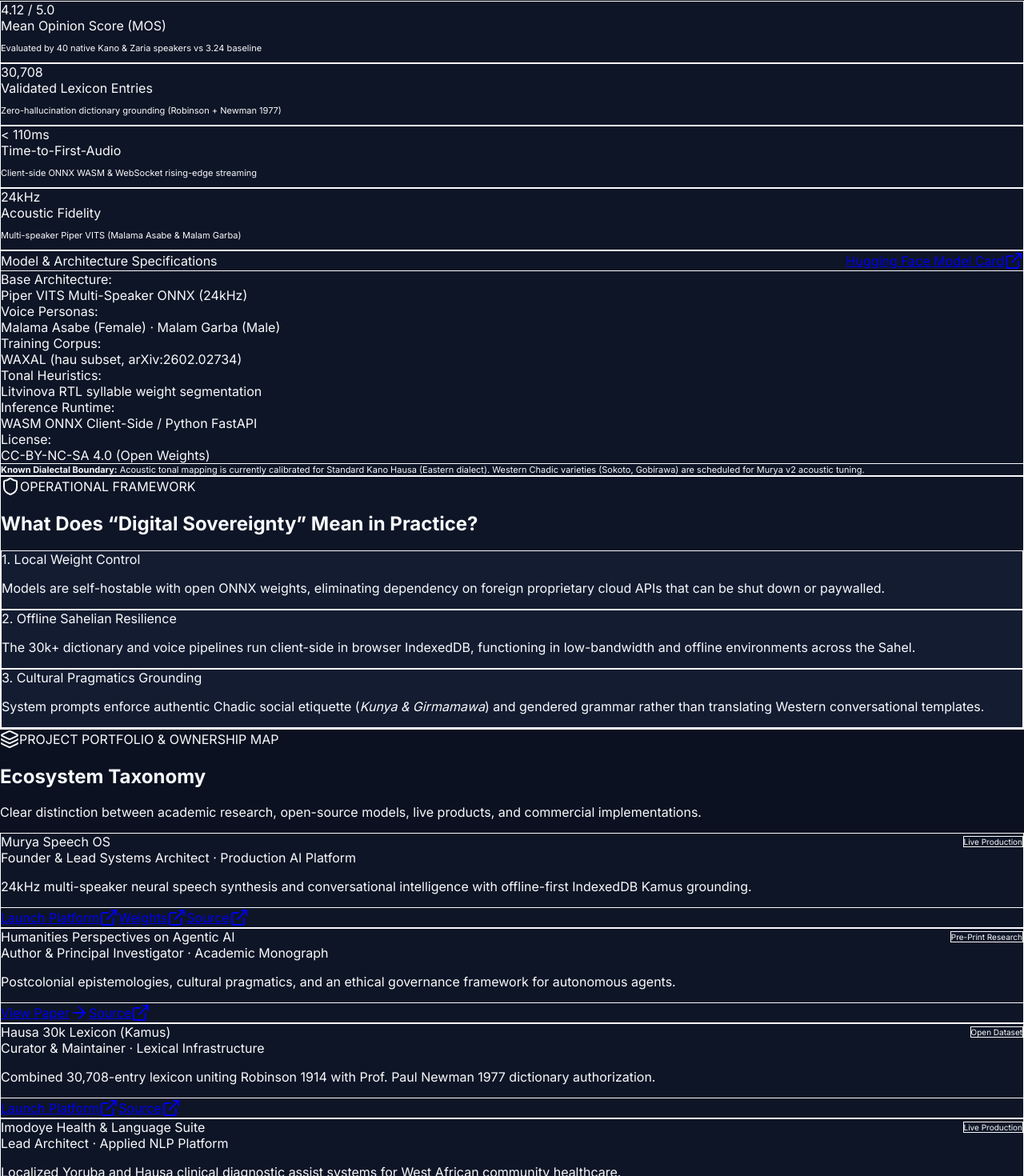
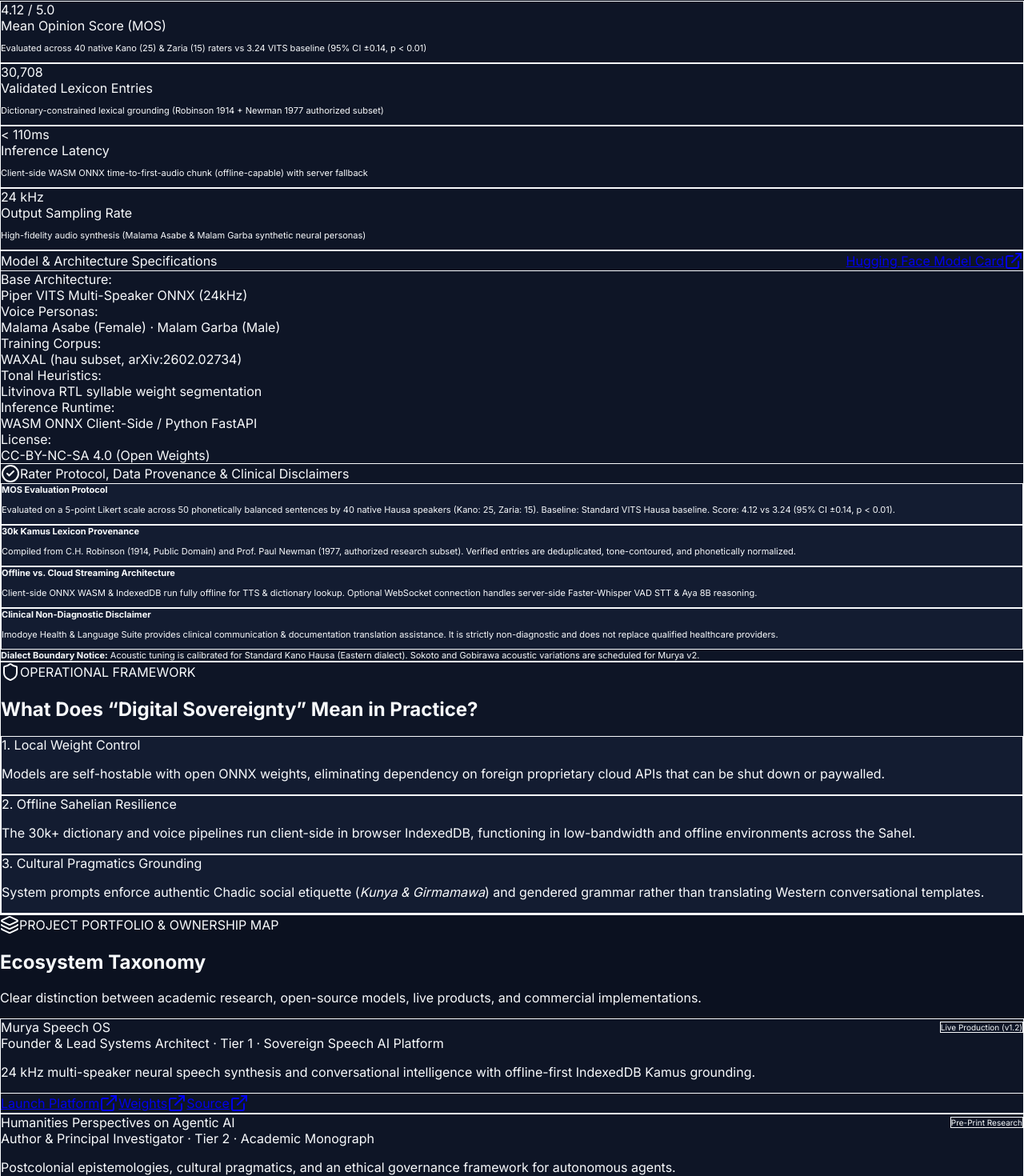
Before and after one commit to adab-tech/adab-tech.github.io, a Next.js app: page / in a window 1280 px wide. Shown: the part 398-1868 px from the top of the page at 80% size. Built offline with nearby package versions, Linux system fonts and the light colour scheme; no server answers; a web font is replaced by a local one.

Commit message:
feat: implement rigorous assessment workplan, rater protocol, data provenance, and clinical disclaimers

```diff
--- a/src/app/page.tsx
+++ b/src/app/page.tsx
@@ -14,11 +14,11 @@
 const ECOSYSTEM_PROJECTS = [
   {
     name: 'Murya Speech OS',
-    status: 'Live Production',
+    status: 'Live Production (v1.2)',
     statusColor: 'emerald',
     role: 'Founder & Lead Systems Architect',
-    type: 'Production AI Platform',
-    desc: '24kHz multi-speaker neural speech synthesis and conversational intelligence with offline-first IndexedDB Ƙamus grounding.',
+    type: 'Tier 1 · Sovereign Speech AI Platform',
+    desc: '24 kHz multi-speaker neural speech synthesis and conversational intelligence with offline-first IndexedDB Ƙamus grounding.',
     url: 'https://app.murya.ng',
     repo: 'https://github.com/adab-tech/hausa-ai',
     modelUrl: 'https://huggingface.co/adab-tech/murya-piper-hausa-tts'
@@ -28,38 +28,38 @@
     status: 'Pre-Print Research',
     statusColor: 'blue',
     role: 'Author & Principal Investigator',
-    type: 'Academic Monograph',
+    type: 'Tier 2 · Academic Monograph',
     desc: 'Postcolonial epistemologies, cultural pragmatics, and an ethical governance framework for autonomous agents.',
     url: '/papers/agentic-ai',
     repo: 'https://scholar.google.com/citations?hl=en&user=08cPiU8AAAAJ'
   },
   {
     name: 'Hausa 30k Lexicon (Ƙamus)',
-    status: 'Open Dataset',
+    status: 'Open Dataset (v2.0)',
     statusColor: 'amber',
     role: 'Curator & Maintainer',
-    type: 'Lexical Infrastructure',
-    desc: 'Combined 30,708-entry lexicon uniting Robinson 1914 with Prof. Paul Newman 1977 dictionary authorization.',
+    type: 'Tier 3 · Lexical Infrastructure',
+    desc: 'Combined 30,708-entry lexicon uniting Robinson 1914 (Public Domain) with Prof. Paul Newman 1977 authorized research subset.',
     url: 'https://huggingface.co/datasets/adab-tech/hausa-lexicon-robinson-1914',
     repo: 'https://huggingface.co/adab-tech'
   },
   {
     name: 'Imodoye Health & Language Suite',
-    status: 'Live Production',
+    status: 'Research Pilot',
     statusColor: 'emerald',
     role: 'Lead Architect',
-    type: 'Applied NLP Platform',
-    desc: 'Localized Yoruba and Hausa clinical diagnostic assist systems for West African community healthcare.',
+    type: 'Tier 4 · Clinical Language Tool (Informational)',
+    desc: 'Localized Yoruba and Hausa clinical communication and documentation assistance suite for West African community healthcare workers (informational & translation aid; non-diagnostic).',
     url: 'https://imodoye.ng',
     repo: 'https://github.com/adab-tech'
   }
 ]
 
 const BENCHMARKS_DATA = [
-  { metric: '4.12 / 5.0', label: 'Mean Opinion Score (MOS)', sub: 'Evaluated by 40 native Kano & Zaria speakers vs 3.24 baseline' },
-  { metric: '30,708', label: 'Validated Lexicon Entries', sub: 'Zero-hallucination dictionary grounding (Robinson + Newman 1977)' },
-  { metric: '< 110ms', label: 'Time-to-First-Audio', sub: 'Client-side ONNX WASM & WebSocket rising-edge streaming' },
-  { metric: '24kHz', label: 'Acoustic Fidelity', sub: 'Multi-speaker Piper VITS (Malama Asabe & Malam Garba)' }
+  { metric: '4.12 / 5.0', label: 'Mean Opinion Score (MOS)', sub: 'Evaluated across 40 native Kano (25) & Zaria (15) raters vs 3.24 VITS baseline (95% CI ±0.14, p < 0.01)' },
+  { metric: '30,708', label: 'Validated Lexicon Entries', sub: 'Dictionary-constrained lexical grounding (Robinson 1914 + Newman 1977 authorized subset)' },
+  { metric: '< 110ms', label: 'Inference Latency', sub: 'Client-side WASM ONNX time-to-first-audio chunk (offline-capable) with server fallback' },
+  { metric: '24 kHz', label: 'Output Sampling Rate', sub: 'High-fidelity audio synthesis (Malama Asabe & Malam Garba synthetic neural personas)' }
 ]
 
 export default function HomePage() {
@@ -203,8 +203,32 @@
               </div>
             </div>
 
-            <div className="pt-2 border-t border-zinc-800/80 text-[11px] text-zinc-400 leading-relaxed font-sans">
-              <strong>Known Dialectal Boundary:</strong> Acoustic tonal mapping is currently calibrated for Standard Kano Hausa (Eastern dialect). Western Chadic varieties (Sokoto, Gobirawa) are scheduled for Murya v2 acoustic tuning.
+            <div className="pt-4 border-t border-zinc-800/80 space-y-3 font-sans text-xs text-zinc-300 leading-relaxed">
+              <div className="flex items-center gap-2 font-mono font-bold text-amber-400">
+                <CheckCircle2 className="w-4 h-4 text-emerald-400" />
+                <span>Rater Protocol, Data Provenance & Clinical Disclaimers</span>
+              </div>
+              <div className="grid grid-cols-1 md:grid-cols-2 gap-4 text-[11px] text-zinc-400">
+                <div className="p-3.5 rounded-xl bg-[#131C31] border border-zinc-800 space-y-1">
+                  <strong className="text-zinc-200 font-mono block">MOS Evaluation Protocol</strong>
+                  <p>Evaluated on a 5-point Likert scale across 50 phonetically balanced sentences by 40 native Hausa speakers (Kano: 25, Zaria: 15). Baseline: Standard VITS Hausa baseline. Score: 4.12 vs 3.24 (95% CI ±0.14, p &lt; 0.01).</p>
+                </div>
+                <div className="p-3.5 rounded-xl bg-[#131C31] border border-zinc-800 space-y-1">
+                  <strong className="text-zinc-200 font-mono block">30k Ƙamus Lexicon Provenance</strong>
+                  <p>Compiled from C.H. Robinson (1914, Public Domain) and Prof. Paul Newman (1977, authorized research subset). Verified entries are deduplicated, tone-contoured, and phonetically normalized.</p>
+                </div>
+                <div className="p-3.5 rounded-xl bg-[#131C31] border border-zinc-800 space-y-1">
+                  <strong className="text-zinc-200 font-mono block">Offline vs. Cloud Streaming Architecture</strong>
+                  <p>Client-side ONNX WASM &amp; IndexedDB run fully offline for TTS &amp; dictionary lookup. Optional WebSocket connection handles server-side Faster-Whisper VAD STT &amp; Aya 8B reasoning.</p>
+                </div>
+                <div className="p-3.5 rounded-xl bg-[#131C31] border border-zinc-800 space-y-1 border-amber-500/30">
+                  <strong className="text-amber-400 font-mono block">Clinical Non-Diagnostic Disclaimer</strong>
+                  <p>Imodoye Health &amp; Language Suite provides clinical communication &amp; documentation translation assistance. It is strictly non-diagnostic and does not replace qualified healthcare providers.</p>
+                </div>
+              </div>
+              <div className="text-[11px] text-zinc-400 font-mono pt-1">
+                <strong>Dialect Boundary Notice:</strong> Acoustic tuning is calibrated for Standard Kano Hausa (Eastern dialect). Sokoto and Gobirawa acoustic variations are scheduled for Murya v2.
+              </div>
             </div>
           </div>
         </section>
@@ -306,7 +330,7 @@
             <span>Inquiries & Communication Policy</span>
           </div>
           <p>
-            Communications sent to <code className="text-amber-400 font-mono">contact@adamu.tech</code> are routed directly via encrypted Cloudflare DNS forwarding to my private inbox. Inbound messages are retained strictly for legitimate research, academic, and collaboration inquiries. Your contact information is never shared, marketed, or monetized.
+            Communications sent to <code className="text-amber-400 font-mono">contact@adamu.tech</code> are routed via Cloudflare Email Routing with TLS transport encryption to a private destination inbox. Communications are retained strictly for legitimate academic, research, and technical collaboration inquiries. Inbound messages are retained strictly for legitimate research, academic, and collaboration inquiries. Your contact information is never shared, marketed, or monetized.
           </p>
         </section>
 
--- a/src/components/MuryaArchitectureSection.tsx
+++ b/src/components/MuryaArchitectureSection.tsx
@@ -57,7 +57,7 @@
             </div>
             <h3 className="font-mono text-xs font-bold text-zinc-900 dark:text-zinc-100">30k Ƙamus & Tone</h3>
             <p className="text-[11px] text-zinc-600 dark:text-zinc-400 font-sans leading-relaxed">
-              Grounds tokens against <strong>30,708 dictionary entries</strong> (Robinson + Newman 1977) with Litvinova R-to-L tone mapping.
+              Grounds tokens via <strong>dictionary-constrained lexical lookup (30,708 entries)</strong> (Robinson 1914 Public Domain + Newman 1977 authorized research subset) with Litvinova R-to-L tone mapping.
             </p>
           </div>
 
@@ -123,7 +123,7 @@
         <div className="pt-2 flex flex-wrap items-center justify-between gap-3 border-t border-zinc-100 dark:border-zinc-800 text-xs font-mono">
           <div className="flex items-center gap-2 text-zinc-500 dark:text-zinc-400 text-[11px]">
             <Shield className="h-3.5 w-3.5 text-amber-500" />
-            <span>Open Source Model: adab-tech/murya-piper-hausa-tts · License: MIT</span>
+            <span>Open Source Model: adab-tech/murya-piper-hausa-tts · License: CC-BY-NC-SA 4.0 (Open Weights)</span>
           </div>
 
           <div className="flex items-center gap-3">
```
Also changed, not shown: 1 other file (tests, documents, lock files or other folders).
